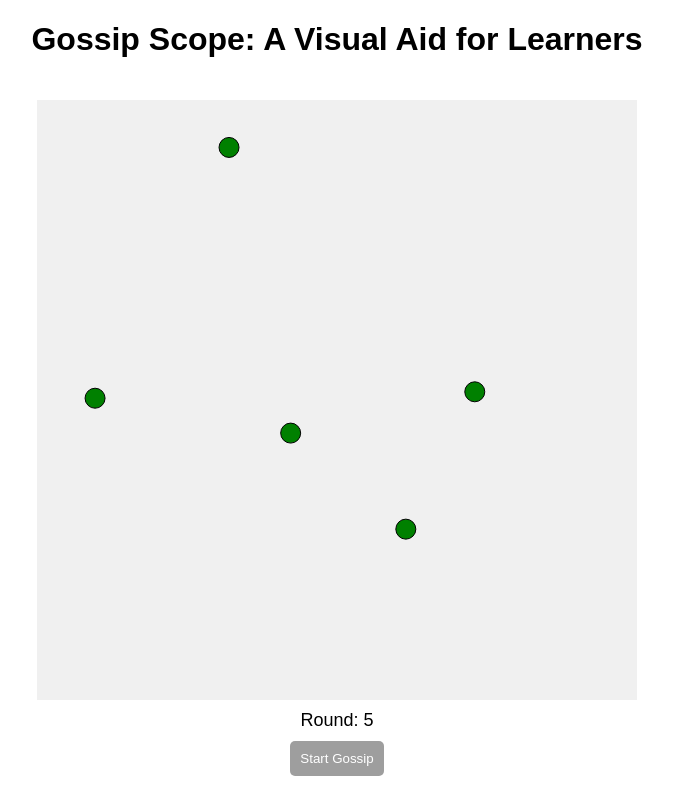
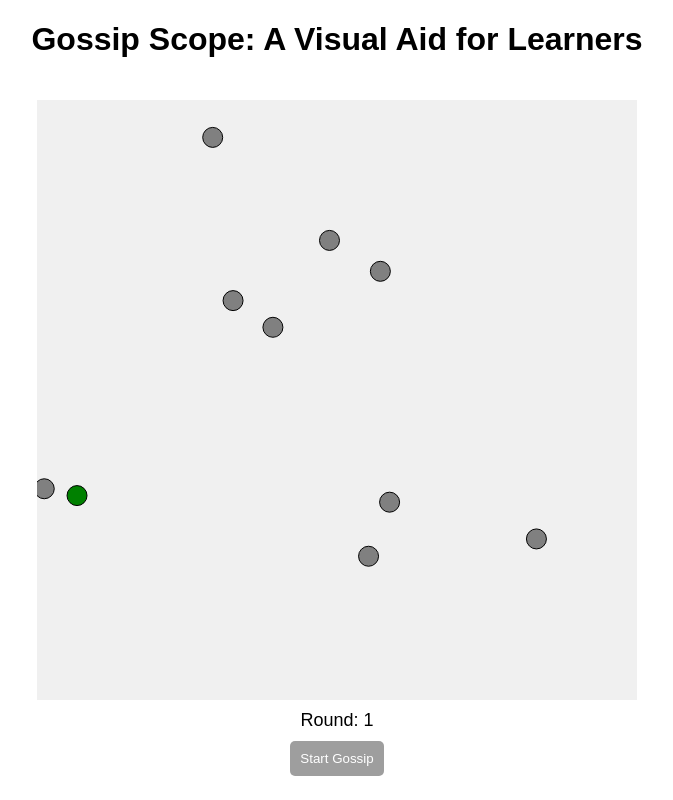
Before and after one commit to sasagarw/gossip-scope, a React (Create React App) app: page / in a window 1280 px wide. Shown: the whole page, without its empty margins (303-976 px from the left). Built offline with nearby package versions, Linux system fonts and the light colour scheme.

Commit message:
use dot-to-dot to show conn when gossiping

```diff
--- a/src/App.css
+++ b/src/App.css
@@ -65,3 +65,7 @@ button:disabled {
   margin-top: 10px;
   font-size: 18px;
 }
+
+line {
+  transition: opacity 0.5s ease-out;
+}
--- a/src/App.js
+++ b/src/App.js
@@ -2,12 +2,13 @@ import React, { useEffect, useState } from 'react';
 import * as d3 from 'd3';
 import './App.css';
 
-const NODE_COUNT = 5;
-const ROUND_DELAY = 1000; // milliseconds between rounds
+const NODE_COUNT = 10;
+const ROUND_DELAY = 5000; // milliseconds between rounds
 
 const App = () => {
   const [nodes, setNodes] = useState([]);
   const [round, setRound] = useState(0);
+  const [connections, setConnections] = useState([]);
 
   // Initialize nodes with random positions and status
   useEffect(() => {
@@ -26,16 +27,24 @@ const App = () => {
 
     const newNodes = [...nodes];
     const informedNodes = newNodes.filter(node => node.informed);
+    const newConnections = [];
 
     informedNodes.forEach(node => {
-      // Each informed node informs 2 random neighbors
       for (let i = 0; i < 2; i++) {
         const targetNode = newNodes[Math.floor(Math.random() * NODE_COUNT)];
-        if (!targetNode.informed) targetNode.informed = true;
+        if (!targetNode.informed) {
+          targetNode.informed = true;
+          newConnections.push({ source: node, target: targetNode });
+        }
       }
     });
 
     setNodes(newNodes);
+    setConnections(newConnections);
+
+    // Clear the connections after a short delay for fade-out effect
+    setTimeout(() => setConnections([]), ROUND_DELAY / 2);
+
   }, [round]);
 
   // Start gossip rounds with delays
@@ -50,6 +59,18 @@ const App = () => {
     <div className="App">
       <h1>Gossip Scope: A Visual Aid for Learners</h1>
       <svg width="600" height="600" className="network">
+        {connections.map((conn, index) => (
+          <line
+            key={index}
+            x1={conn.source.x}
+            y1={conn.source.y}
+            x2={conn.target.x}
+            y2={conn.target.y}
+            stroke="orange"
+            strokeWidth="2"
+            opacity="0.6"
+          />
+        ))}
         {nodes.map((node, index) => (
           <circle
             key={index}
```
